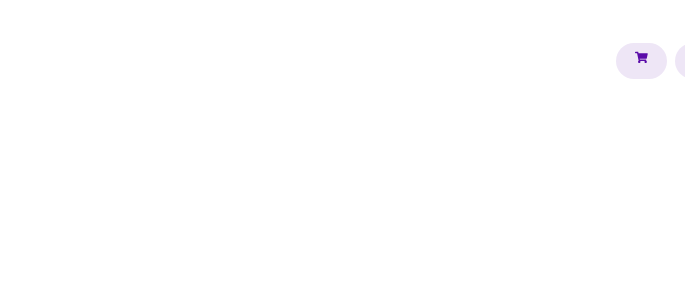
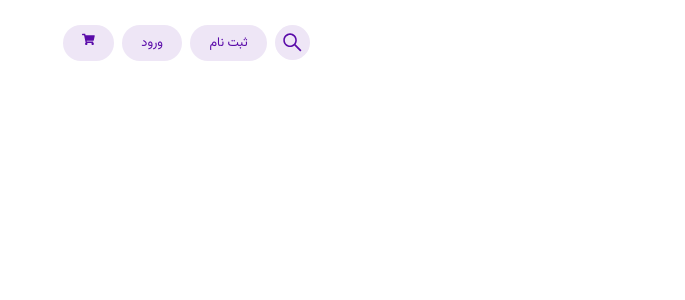
Before and after one commit to alimooo1/Sadrun_Project, a React (Vite) app in the folder sadrun-project/: page / in a window 1280 px wide. Shown: the top 300 px of the page, without its empty margins (595-1280 px from the left). Built offline with nearby package versions, Linux system fonts and the light colour scheme.

Commit message:
add flex to logo in Navigation component

```diff
--- a/sadrun-project/src/components/navigation/Navigation.jsx
+++ b/sadrun-project/src/components/navigation/Navigation.jsx
@@ -6,9 +6,10 @@ const Navigation = () => {
     return (
         <div className={styles.navigation}>
 
-            <div class="navigation-logo"><a href="#"> <img src={avatar} alt="avatar" /></a></div>
+            {/* <div class="navigation-logo"><a href="#"> <img src={avatar} alt="avatar" /></a></div> */}
             <nav>
                 <ul className={styles.navigationItems}>
+                    <div class="navigation-logo"><a href="#"> <img src={avatar} alt="avatar" /></a></div>
                     <li className={styles.navigationItem}><a href="#">خانه</a></li>
                     <li><a href="#">آموزش</a></li>
                     <li><a href="#">بلاگ</a></li>
--- a/sadrun-project/src/components/navigation/Navigation.module.scss
+++ b/sadrun-project/src/components/navigation/Navigation.module.scss
@@ -5,19 +5,22 @@
 
 .navigation {
     display: flex;
-    justify-content: flex-start;
+    justify-content: space-between;
     align-items: center;
     color: #fff;
-    padding: 2rem;
+    padding: 1rem;
 }
 
 img {
-    @include size(3rem, 3rem)
+    @include size(2.5rem, 2.5rem);
+        display: flex;
+        justify-content: center;
+        align-items: center;
 }
 
 .navigationItems {
     display: flex;
-    justify-content: space-between;
+    justify-content: space-around;
     margin: 0;
     padding: 0;
 
@@ -27,7 +30,7 @@ img {
     }
 
     a {
-        @include typography($primary-font-family, 1rem, $text-accent-color);
+        @include typography($primary-font-family, 0.8rem, $text-accent-color);
             text-decoration: none;
 
             &:hover {
```
